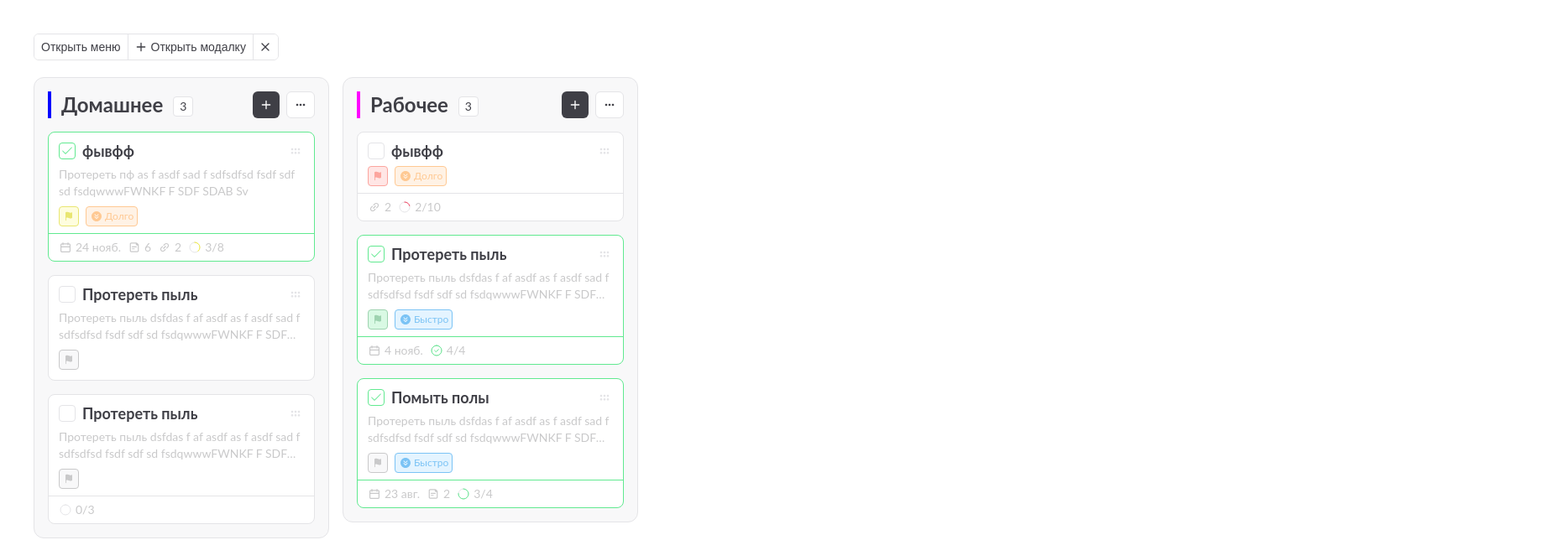
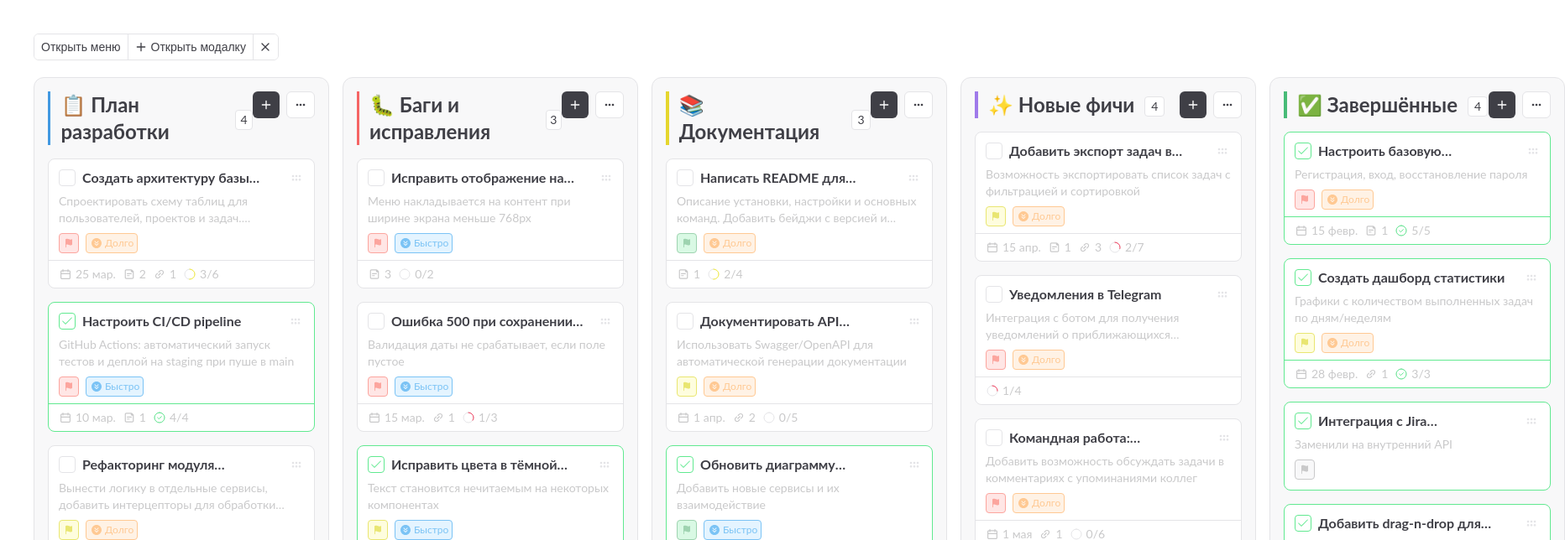
Before and after one commit to lolyou1202/angular_planner, an Angular app: page /#/ in a window 1280 px wide. Shown: the top 644 px of the page at 84% size, 1864 px wide, since content can reach past the window. Built offline with nearby package versions, Linux system fonts and the light colour scheme; a web font is replaced by a local one.

Commit message:
отредактирован документ и добавлены тестовые данные

```diff
--- a/src/app/features/tasks/components/task-board/task-board.component.ts
+++ b/src/app/features/tasks/components/task-board/task-board.component.ts
@@ -13,124 +13,287 @@ import { DragDropService } from '../../../../shared/services/drag-drop.service'
 export class TaskBoardComponent {
     protected readonly groups = signal<Group[]>([
     {
-            id: 'group-01',
-            name: 'Домашнее',
-            color: 'blue',
+        id: 'grp-7f8e-9a2b',
+        name: '📋 План разработки',
+        color: '#4299e1',
         tasks: [
             {
-                    id: 'task-1',
-                    completed: true,
-                    archived: true,
-                    title: 'фывфф',
-                    description:
-                        'Протереть пф as f asdf sad f sdfsdfsd fsdf sdf sd fsdqwwwFWNKF F SDF SDAB Sv',
+                id: 'tsk-3a4b-5c6d',
+                completed: false,
+                archived: false,
+                title: 'Создать архитектуру базы данных',
+                description: 'Спроектировать схему таблиц для пользователей, проектов и задач. Оптимизировать индексы для частых запросов.',
                 completedSubtasks: 3,
-                    totalSubtasks: 8,
-                    countAttachedFiles: 6,
-                    countAttachedLinks: 2,
+                totalSubtasks: 6,
+                countAttachedFiles: 2,
+                countAttachedLinks: 1,
                 duration: 'long',
-                    priority: 'medium',
-                    targetDate: '2024-11-24T00:00:00Z'
+                priority: 'high',
+                targetDate: '2026-03-25T00:00:00Z'
             },
             {
-                    id: 'task-2',
+                id: 'tsk-7e8f-9a0b',
+                completed: true,
+                archived: false,
+                title: 'Настроить CI/CD pipeline',
+                description: 'GitHub Actions: автоматический запуск тестов и деплой на staging при пуше в main',
+                completedSubtasks: 4,
+                totalSubtasks: 4,
+                countAttachedFiles: 1,
+                priority: 'high',
+                duration: 'quick',
+                targetDate: '2026-03-10T00:00:00Z'
+            },
+            {
+                id: 'tsk-1c2d-3e4f',
                 completed: false,
                 archived: false,
-                    title: 'Протереть пыль',
-                    description:
-                        'Протереть пыль dsfdas f af asdf as f asdf sad f sdfsdfsd fsdf sdf sd fsdqwwwFWNKF F SDF SDAB Sv Протереть пыль dsfdas f af asdf as f asdf sad f sdfsdfsd fsdf sdf sd fsdqwwwFWNKF F SDF SDAB Sv',
-                    //completedSubtasks: 3,
-                    //totalSubtasks: 8,
-                    //countAttachedFiles: 6,
-                    //countAttachedLinks: 2,
-                    //duration: 'quick',
-                    priority: 'neutral'
-                    //targetDate: '2024-11-04T00:00:00Z'
+                title: 'Рефакторинг модуля авторизации',
+                description: 'Вынести логику в отдельные сервисы, добавить интерцепторы для обработки ошибок',
+                completedSubtasks: 1,
+                totalSubtasks: 5,
+                countAttachedLinks: 2,
+                priority: 'medium',
+                duration: 'long'
             },
             {
-                    id: 'task-10',
+                id: 'tsk-5g6h-7i8j',
                 completed: false,
-                    archived: false,
-                    title: 'Протереть пыль',
-                    description:
-                        'Протереть пыль dsfdas f af asdf as f asdf sad f sdfsdfsd fsdf sdf sd fsdqwwwFWNKF F SDF SDAB Sv Протереть пыль dsfdas f af asdf as f asdf sad f sdfsdfsd fsdf sdf sd fsdqwwwFWNKF F SDF SDAB Sv',
-                    completedSubtasks: 0,
-                    totalSubtasks: 3,
-                    //countAttachedFiles: 6,
-                    //countAttachedLinks: 2,
-                    //duration: 'quick',
+                archived: true,
+                title: 'Старая задача по оптимизации',
+                description: 'Отложено до следующего квартала',
                 priority: 'neutral'
-                    //targetDate: '2024-11-04T00:00:00Z'
             }
         ]
     },
     {
-            id: 'group-02',
-            name: 'Рабочее',
-            color: '#ff00ff',
+        id: 'grp-2b3c-4d5e',
+        name: '🐛 Баги и исправления',
+        color: '#f56565',
         tasks: [
             {
-                    id: 'task-3',
+                id: 'tsk-9k0l-1m2n',
                 completed: false,
                 archived: false,
-                    title: 'фывфф',
-                    //description:
-                    //'Протереть пф as f asdf sad f sdfsdfsd fsdf sdf sd fsdqwwwFWNKF F SDF SDAB Sv',
-                    completedSubtasks: 2,
-                    totalSubtasks: 10,
-                    //countAttachedFiles: 6,
-                    countAttachedLinks: 2,
-                    duration: 'long',
-                    priority: 'high'
-                    //targetDate: '2024-11-04T00:00:00Z'
+                title: 'Исправить отображение на мобильных устройствах',
+                description: 'Меню накладывается на контент при ширине экрана меньше 768px',
+                completedSubtasks: 0,
+                totalSubtasks: 2,
+                countAttachedFiles: 3,
+                priority: 'high',
+                duration: 'quick'
             },
             {
-                    id: 'task-4',
+                id: 'tsk-3o4p-5q6r',
+                completed: false,
+                archived: false,
+                title: 'Ошибка 500 при сохранении задачи',
+                description: 'Валидация даты не срабатывает, если поле пустое',
+                completedSubtasks: 1,
+                totalSubtasks: 3,
+                countAttachedLinks: 1,
+                priority: 'high',
+                duration: 'quick',
+                targetDate: '2026-03-15T00:00:00Z'
+            },
+            {
+                id: 'tsk-7s8t-9u0v',
                 completed: true,
                 archived: false,
-                    title: 'Протереть пыль',
-                    description:
-                        'Протереть пыль dsfdas f af asdf as f asdf sad f sdfsdfsd fsdf sdf sd fsdqwwwFWNKF F SDF SDAB Sv Протереть пыль dsfdas f af asdf as f asdf sad f sdfsdfsd fsdf sdf sd fsdqwwwFWNKF F SDF SDAB Sv',
+                title: 'Исправить цвета в тёмной теме',
+                description: 'Текст становится нечитаемым на некоторых компонентах',
+                completedSubtasks: 2,
+                totalSubtasks: 2,
+                countAttachedFiles: 2,
+                priority: 'medium',
+                duration: 'quick',
+                targetDate: '2026-03-08T00:00:00Z'
+            }
+        ]
+    },
+    {
+        id: 'grp-5f6g-7h8i',
+        name: '📚 Документация',
+        color: '#e5d62e',
+        tasks: [
+            {
+                id: 'tsk-1w2x-3y4z',
+                completed: false,
+                archived: false,
+                title: 'Написать README для проекта',
+                description: 'Описание установки, настройки и основных команд. Добавить бейджи с версией и лицензией.',
+                completedSubtasks: 2,
+                totalSubtasks: 4,
+                countAttachedFiles: 1,
+                priority: 'low',
+                duration: 'long'
+            },
+            {
+                id: 'tsk-5a6b-7c8d',
+                completed: false,
+                archived: false,
+                title: 'Документировать API эндпоинты',
+                description: 'Использовать Swagger/OpenAPI для автоматической генерации документации',
+                completedSubtasks: 0,
+                totalSubtasks: 5,
+                countAttachedLinks: 2,
+                priority: 'medium',
+                duration: 'long',
+                targetDate: '2026-04-01T00:00:00Z'
+            },
+            {
+                id: 'tsk-9e0f-1g2h',
+                completed: true,
+                archived: false,
+                title: 'Обновить диаграмму архитектуры',
+                description: 'Добавить новые сервисы и их взаимодействие',
+                completedSubtasks: 1,
+                totalSubtasks: 1,
+                countAttachedFiles: 2,
+                priority: 'low',
+                duration: 'quick',
+                targetDate: '2026-03-05T00:00:00Z'
+            }
+        ]
+    },
+    {
+        id: 'grp-3h4i-5j6k',
+        name: '✨ Новые фичи',
+        color: '#9f7aea',
+        tasks: [
+            {
+                id: 'tsk-7k8l-9m0n',
+                completed: false,
+                archived: false,
+                title: 'Добавить экспорт задач в PDF',
+                description: 'Возможность экспортировать список задач с фильтрацией и сортировкой',
+                completedSubtasks: 2,
+                totalSubtasks: 7,
+                countAttachedFiles: 1,
+                countAttachedLinks: 3,
+                priority: 'medium',
+                duration: 'long',
+                targetDate: '2026-04-15T00:00:00Z'
+            },
+            {
+                id: 'tsk-1o2p-3q4r',
+                completed: false,
+                archived: false,
+                title: 'Уведомления в Telegram',
+                description: 'Интеграция с ботом для получения уведомлений о приближающихся дедлайнах',
+                completedSubtasks: 1,
+                totalSubtasks: 4,
+                priority: 'high',
+                duration: 'long'
+            },
+            {
+                id: 'tsk-5s6t-7u8v',
+                completed: false,
+                archived: false,
+                title: 'Командная работа: комментарии к задачам',
+                description: 'Добавить возможность обсуждать задачи в комментариях с упоминаниями коллег',
+                completedSubtasks: 0,
+                totalSubtasks: 6,
+                countAttachedLinks: 1,
+                priority: 'high',
+                duration: 'long',
+                targetDate: '2026-05-01T00:00:00Z'
+            },
+            {
+                id: 'tsk-9w0x-1y2z',
+                completed: false,
+                archived: false,
+                title: 'Тёмная тема',
+                description: 'Добавить переключение между светлой и тёмной темой интерфейса',
+                completedSubtasks: 3,
+                totalSubtasks: 3,
+                priority: 'low',
+                duration: 'quick'
+            }
+        ]
+    },
+    {
+        id: 'grp-9z8y-7x6w',
+        name: '✅ Завершённые',
+        color: '#48bb78',
+        tasks: [
+            {
+                id: 'tsk-5v4u-3t2s',
+                completed: true,
+                archived: false,
+                title: 'Настроить базовую аутентификацию',
+                description: 'Регистрация, вход, восстановление пароля',
+                completedSubtasks: 5,
+                totalSubtasks: 5,
+                countAttachedFiles: 1,
+                priority: 'high',
+                duration: 'long',
+                targetDate: '2026-02-15T00:00:00Z'
+            },
+            {
+                id: 'tsk-1r0q-9p8o',
+                completed: true,
+                archived: false,
+                title: 'Создать дашборд статистики',
+                description: 'Графики с количеством выполненных задач по дням/неделям',
+                completedSubtasks: 3,
+                totalSubtasks: 3,
+                countAttachedLinks: 1,
+                priority: 'medium',
+                duration: 'long',
+                targetDate: '2026-02-28T00:00:00Z'
+            },
+            {
+                id: 'tsk-7n6m-5l4k',
+                completed: true,
+                archived: true,
+                title: 'Интеграция с Jira (устаревшее)',
+                description: 'Заменили на внутренний API',
+                priority: 'neutral'
+            },
+            {
+                id: 'tsk-3j2h-1g0f',
+                completed: true,
+                archived: false,
+                title: 'Добавить drag-n-drop для задач',
+                description: 'Перемещение задач между колонками и внутри колонки',
                 completedSubtasks: 4,
                 totalSubtasks: 4,
-                    //countAttachedFiles: 6,
-                    //countAttachedLinks: 2,
+                countAttachedFiles: 2,
+                priority: 'high',
                 duration: 'quick',
-                    priority: 'low',
-                    targetDate: '2024-11-04T00:00:00Z'
-                },
-                {
-                    id: 'task-5',
-                    completed: true,
-                    archived: false,
-                    title: 'Помыть полы',
-                    description:
-                        'Протереть пыль dsfdas f af asdf as f asdf sad f sdfsdfsd fsdf sdf sd fsdqwwwFWNKF F SDF SDAB Sv Протереть пыль dsfdas f af asdf as f asdf sad f sdfsdfsd fsdf sdf sd fsdqwwwFWNKF F SDF SDAB Sv',
-                    completedSubtasks: 3,
-                    totalSubtasks: 4,
-                    countAttachedFiles: 2,
-                    duration: 'quick',
-                    priority: 'neutral',
-                    targetDate: '2024-08-23T00:00:00Z'
+                targetDate: '2026-03-01T00:00:00Z'
             }
         ]
     }
 ])
 
-    private dragDropService = inject(DragDropService<Task>)
-    private destroyRef = inject(DestroyRef)
+    private _destroyRef = inject(DestroyRef)
+    private _dragDropService = inject(DragDropService<Task>)
 
-    protected ngOnInit(): void {
-        this.dragDropService.dropComplete$
-            .pipe(takeUntilDestroyed(this.destroyRef))
-            .subscribe(({ data: task, sourceId, targetId, targetIndex }) => {
-                if (task && sourceId && targetId && targetIndex !== -1) {
-                    this.moveTask(task, sourceId, targetId, targetIndex)
+    public ngOnInit(): void {
+        this._dragDropService.dropComplete$
+            .pipe(takeUntilDestroyed(this._destroyRef))
+            .subscribe(
+                ({ data: task, sourceZoneId, targetZoneId, targetIndex }) => {
+                    if (
+                        task &&
+                        sourceZoneId &&
+                        targetZoneId &&
+                        targetIndex !== -1
+                    ) {
+                        this._moveTask(
+                            task,
+                            sourceZoneId,
+                            targetZoneId,
+                            targetIndex
+                        )
                     }
-            })
+                }
+            )
     }
 
-    private moveTask(
+    private _moveTask(
         task: Task,
         sourceGroupId: string,
         targetGroupId: string,
--- a/src/app/features/tasks/components/task-card/task-card.component.html
+++ b/src/app/features/tasks/components/task-card/task-card.component.html
@@ -10,7 +10,7 @@
 >
     <div class="task-card__main">
         <div class="task-card__title-row">
-            <span>
+            <span class="task-card__title-checkbox">
                 <app-checkbox [(checked)]="task().completed"></app-checkbox>
                 <h3 class="task-card__title">
                     {{ task().title }}
--- a/src/app/features/tasks/components/task-card/task-card.component.scss
+++ b/src/app/features/tasks/components/task-card/task-card.component.scss
@@ -6,7 +6,7 @@
     display: flex;
     flex-direction: column;
 
-    max-width: 360px;
+    max-width: 400px;
 
     background: var(--color-white);
     border-radius: 8px;
@@ -84,22 +84,28 @@
     }
 
     &__title {
+        display: -webkit-box;
+        -webkit-line-clamp: 1;
+        -webkit-box-orient: vertical;
+        overflow: hidden;
+        text-overflow: ellipsis;
+
         font-weight: 700;
-        font-size: 18px;
+        font-size: 16px;
         line-height: 20px;
         color: var(--color-dark);
 
         &-row {
             display: flex;
-            align-items: center;
+            align-items: flex-start;
             justify-content: space-between;
             gap: 16px;
+        }
 
-            & > span {
-                display: flex;
-                align-items: center;
-                gap: 8px;
-            }
+        &-checkbox {
+            display: flex;
+            align-items: flex-start;
+            gap: 8px;
         }
     }
 
@@ -128,7 +134,6 @@
 
     &__description {
         display: -webkit-box;
-        line-clamp: 2;
         -webkit-line-clamp: 2;
         -webkit-box-orient: vertical;
         overflow: hidden;
--- a/src/app/features/tasks/components/task-card/task-card.component.ts
+++ b/src/app/features/tasks/components/task-card/task-card.component.ts
@@ -32,23 +32,21 @@ import { DragDropService } from '../../../../shared/services/drag-drop.service'
     changeDetection: ChangeDetectionStrategy.OnPush
 })
 export class TaskCardComponent {
+    private readonly dragDropService = inject(DragDropService<Task>)
+
     public readonly task = input.required<Task>()
-    public readonly groupId = input.required<string>() // ID группы для drag&drop
+    public readonly groupId = input.required<string>()
 
     public readonly taskClicked = output()
-
-    private readonly dragDropService = inject(DragDropService<Task>)
 
     protected readonly isDragging = computed(
         () =>
             this.dragDropService.isDragging() &&
-            this.dragDropService.draggedItem()?.id === this.task().id
+            this.dragDropService.draggedData()?.id === this.task().id
     )
-
     protected readonly priorityBadge = computed(
         () => PRIORITY_MAP[this.task().priority]
     )
-
     protected readonly durationBadge = computed(() => {
         const duration = this.task().duration
 
@@ -58,7 +56,6 @@ export class TaskCardComponent {
             return null
         }
     })
-
     protected readonly metaDataItems = computed(() =>
         getTaskMetaData(this.task())
     )
```
Lines whose indentation alone changed are shown as unchanged.
